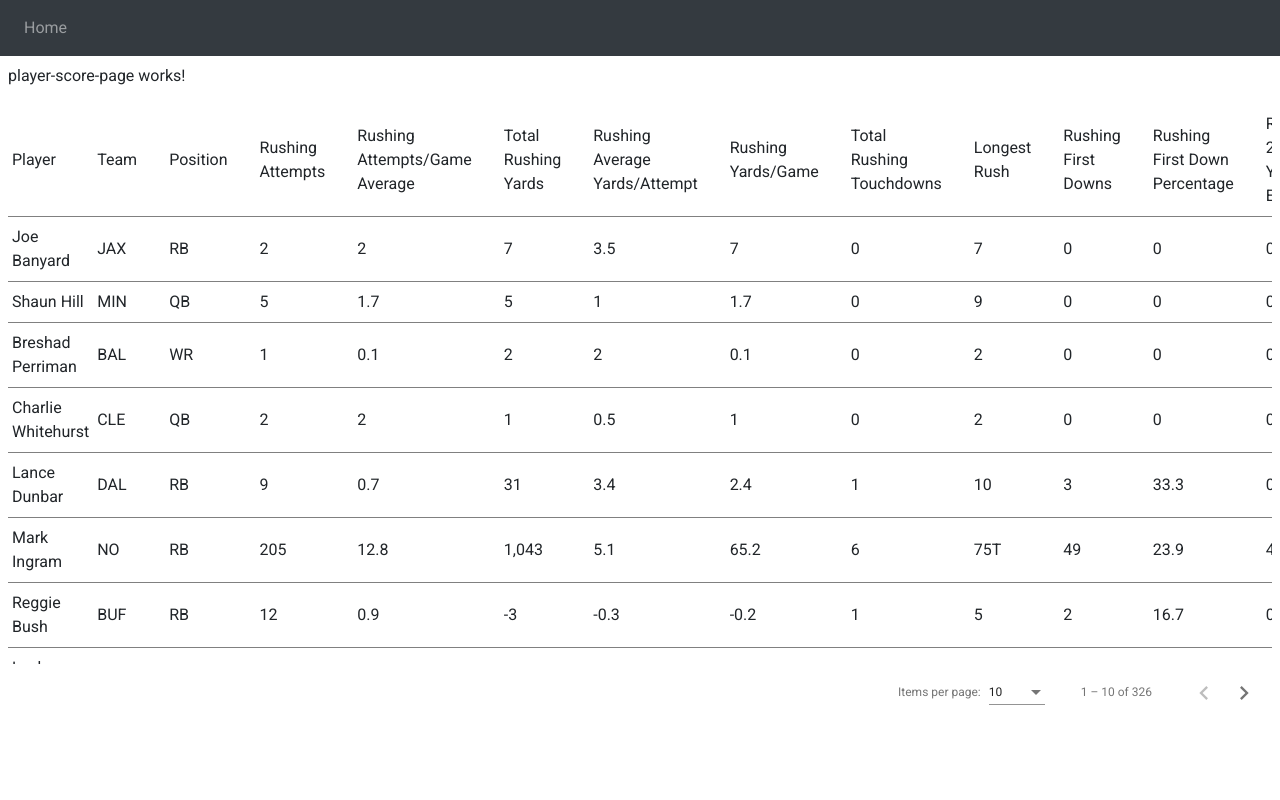
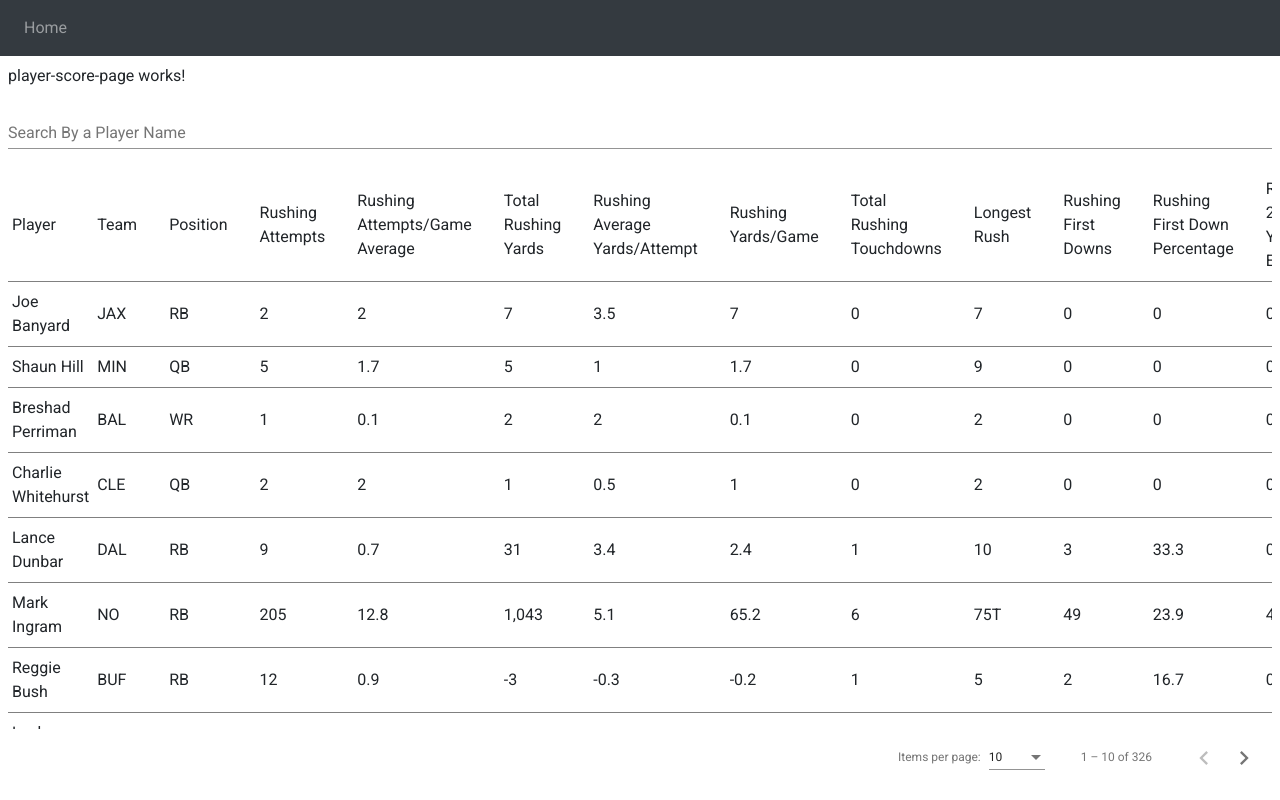
Before and after one commit to michaeljoepeterson/player-score-table, an Angular app: page /home in a window 1280 px wide. Built offline with nearby package versions, Linux system fonts and the light colour scheme.

Commit message:
initial setup for player name filter

```diff
--- a/src/app/helpers/pager.ts
+++ b/src/app/helpers/pager.ts
@@ -46,8 +46,6 @@ export class Pager{
 
             numAdded = 0;
         }
-
-        console.log(this.pagedItems,this.resultsPerPage);
     }
 
     /**
--- a/src/app/modules/score-table/components/page-controls/page-controls.component.ts
+++ b/src/app/modules/score-table/components/page-controls/page-controls.component.ts
@@ -40,7 +40,6 @@ export class PageControlsComponent implements OnInit {
    * @param event
    */
   handlePageEvent(event:PageEvent){
-    console.log(event);
     const {pageIndex,previousPageIndex,pageSize} = event;
     if(previousPageIndex === pageIndex){
       this.updatePageSize(pageSize);
--- /dev/null
+++ b/src/app/modules/score-table/components/player-filter/player-filter.component.css
@@ -0,0 +1,3 @@
+mat-form-field{
+    width: 100%;
+}
--- /dev/null
+++ b/src/app/modules/score-table/components/player-filter/player-filter.component.html
@@ -0,0 +1,4 @@
+<mat-form-field>
+    <mat-label>Search By a Player Name</mat-label>
+    <input matInput [formControl]="name">
+</mat-form-field>
--- /dev/null
+++ b/src/app/modules/score-table/components/player-filter/player-filter.component.ts
@@ -0,0 +1,37 @@
+import { Component, EventEmitter, OnInit, Output } from '@angular/core';
+import { FormControl } from '@angular/forms';
+import { Subscription } from 'rxjs';
+import { debounceTime } from 'rxjs/operators';
+
+@Component({
+  selector: 'app-player-filter',
+  templateUrl: './player-filter.component.html',
+  styleUrls: ['./player-filter.component.css']
+})
+export class PlayerFilterComponent implements OnInit {
+  name:FormControl = new FormControl('');
+  nameSub:Subscription;
+
+  @Output() nameChanged:EventEmitter<string> = new EventEmitter();
+
+  constructor() { }
+
+  ngOnInit(): void {
+    this.nameSub = this.name.valueChanges.pipe(
+      debounceTime(500)
+    ).subscribe(val => console.log(val));
+  }
+
+  ngOnDestroy(){
+    try{
+      this.nameSub.unsubscribe();
+    }
+    catch(e){
+      console.error(e);
+    }
+  }
+
+  handleNameChanged(value:string){
+    this.nameChanged.emit(value);
+  }
+}
--- a/src/app/modules/score-table/pages/player-score-page/player-score-page.component.html
+++ b/src/app/modules/score-table/pages/player-score-page/player-score-page.component.html
@@ -1,2 +1,7 @@
 <p>player-score-page works!</p>
-<app-player-score-table [playerStats]="playerStats"></app-player-score-table>
+<div>
+    <app-player-filter></app-player-filter>
+</div>
+<div>
+    <app-player-score-table [playerStats]="playerStats"></app-player-score-table>
+</div>
--- a/src/app/services/player-data.service.ts
+++ b/src/app/services/player-data.service.ts
@@ -13,8 +13,7 @@ import { PlayerStats } from '../models/player-stats';
 export class PlayerDataService {
 
   constructor() {
-    console.log(PlayerData);
-    console.log(PlayerData[0]);
+
   }
 
   /**
```
Also changed, not shown: src/app/modules/score-table/score-table.module.ts (+9 -2 lines), 1 other file (tests, documents, lock files or other folders).
